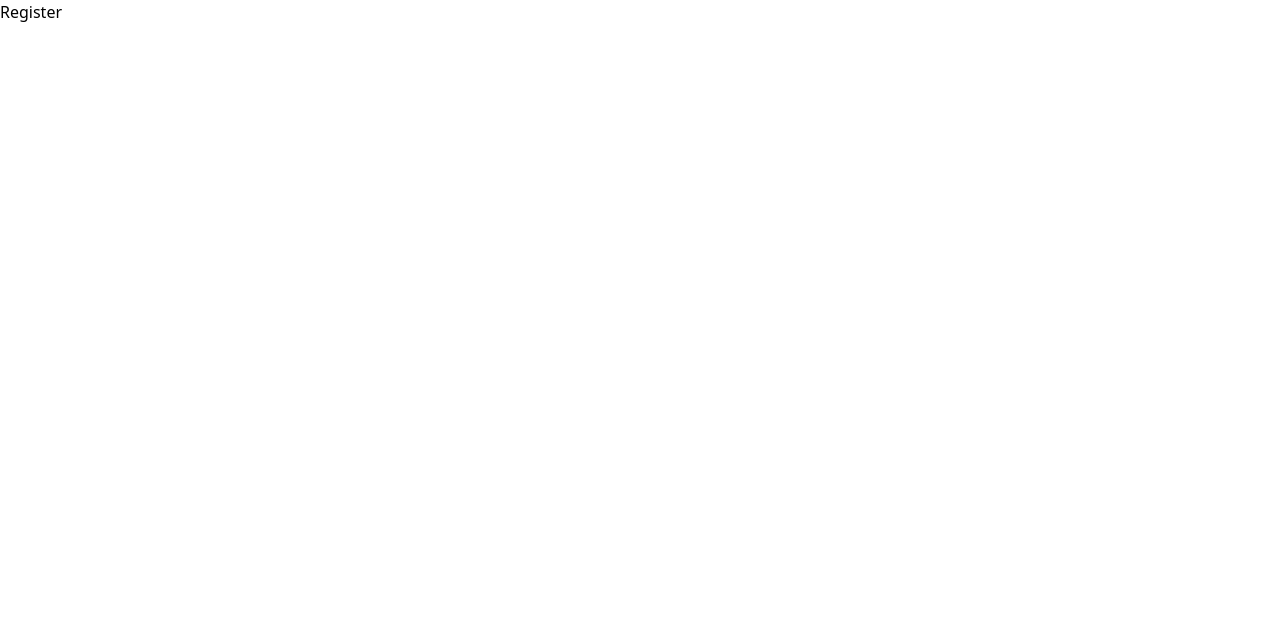
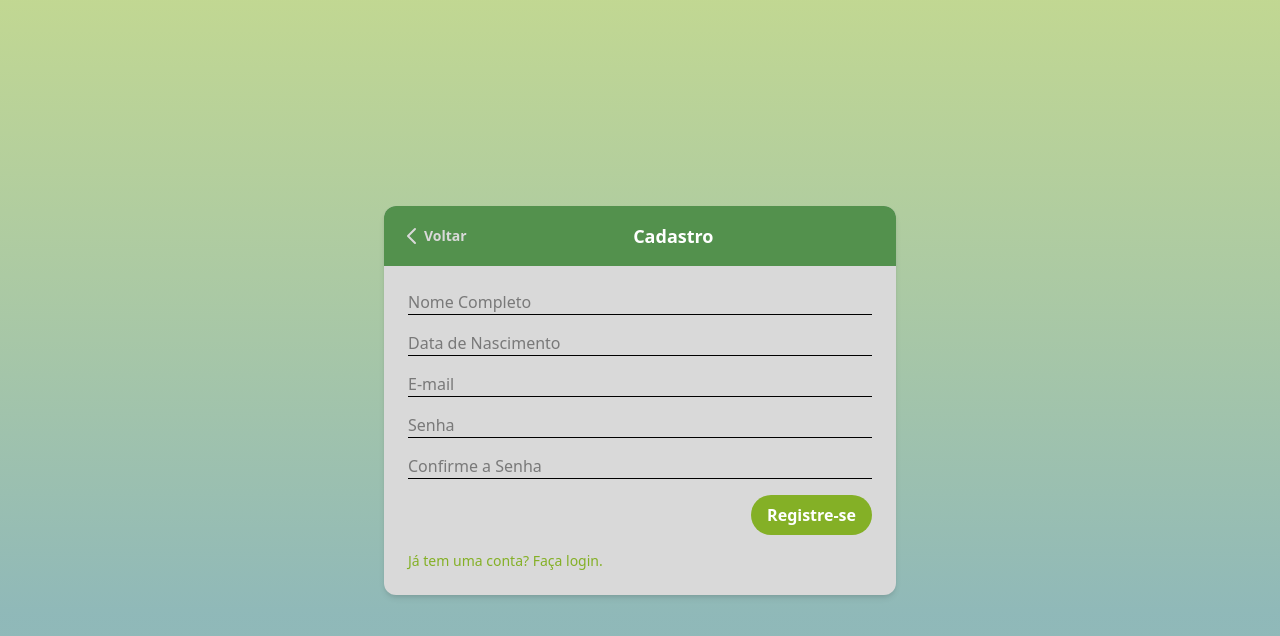
Before and after one commit to duduvf11/Projeto-CCE, a React (Vite) app in the folder frontend/: page /Auth/register in a window 1280 px wide. Shown: the top 636 px of the page. Built offline with nearby package versions, Linux system fonts and the light colour scheme.

Commit message:
feat: faz a estilização da página Register

```diff
--- a/frontend/src/pages/Auth/Register.jsx
+++ b/frontend/src/pages/Auth/Register.jsx
@@ -1,8 +1,47 @@
-import React from 'react'
+import {} from 'react'
+import Card from '../../components/Card'
+import { Link } from 'react-router-dom';
 
 function Register() {
   return (
-    <div>Register</div>
+    <div className="flex justify-center items-center h-screen bg-[linear-gradient(to_top,_rgba(33,115,115,0.5)_23%,_rgba(83,145,77,0.5)_60%,_rgba(132,176,38,0.5)_100%)]  w-screen h-screen">
+       <Card title="Cadastro">
+          <form className="flex flex-col gap-4 text-[var(--preto)]">
+          <input
+            type="text"
+            placeholder="Nome Completo"
+            className="border-b border-black bg-transparent focus:outline-none"
+          />
+          <input
+            type="text"
+            placeholder="Data de Nascimento"
+            className="border-b border-black bg-transparent focus:outline-none"
+          />
+          <input
+            type="email"
+            placeholder="E-mail"
+            className="border-b border-black bg-transparent focus:outline-none"
+          />
+          <input
+            type="password"
+            placeholder="Senha"
+            className="border-b border-black bg-transparent focus:outline-none"
+          />
+          <input
+            type="password"
+            placeholder="Confirme a Senha"
+            className="border-b border-black bg-transparent focus:outline-none"
+          />
+          <button className="bg-[var(--verde-claro)] text-white font-bold py-2 px-4 rounded-full self-end">
+            Registre-se
+          </button>
+
+          <Link to="/Auth/Login" className="text-sm text-[var(--verde-claro)] hover:underline">
+           Já tem uma conta? Faça login.
+          </Link>
+        </form>
+       </Card>
+    </div>
   )
 }
 
```
